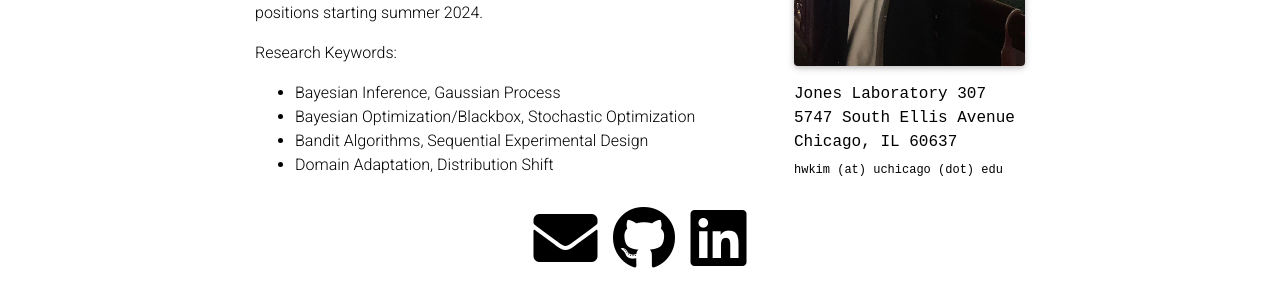
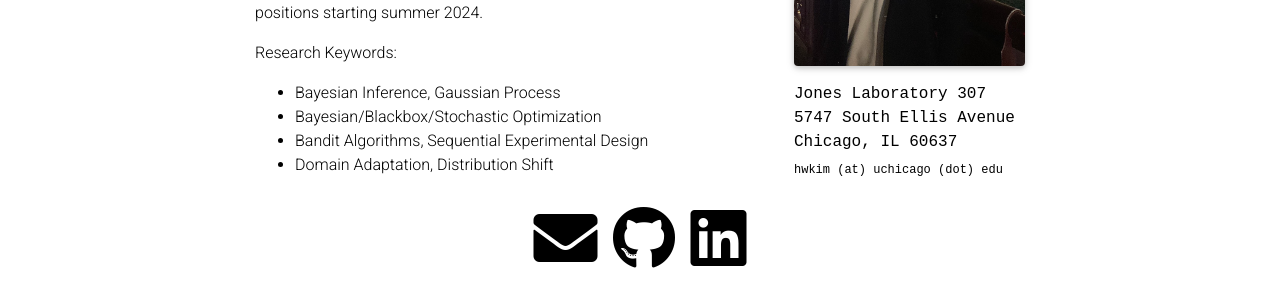
Before and after one commit to hwkim12/hwkim12.github.io, a Jekyll site: the page built from _pages/about.md, in a window 1280 px wide. Shown: the part 439-739 px from the top of the page. Built offline with Jekyll 4.4.1, drawn with Linux system fonts in a browser that asks for light colours; full-size pictures stand in for the smaller copies a plugin makes; comment, search, counter and statistics services are not loaded; a style sheet for code colours, icons or effects is not loaded.

Commit message:
nov update

```diff
--- a/_pages/about.md
+++ b/_pages/about.md
@@ -28,6 +28,6 @@ I am on the job market this year and looking for academic research positions sta
 
 Research Keywords:
 * Bayesian Inference, Gaussian Process
-* Bayesian Optimization/Blackbox, Stochastic Optimization
+* Bayesian/Blackbox/Stochastic Optimization
 * Bandit Algorithms, Sequential Experimental Design
 * Domain Adaptation, Distribution Shift
```
